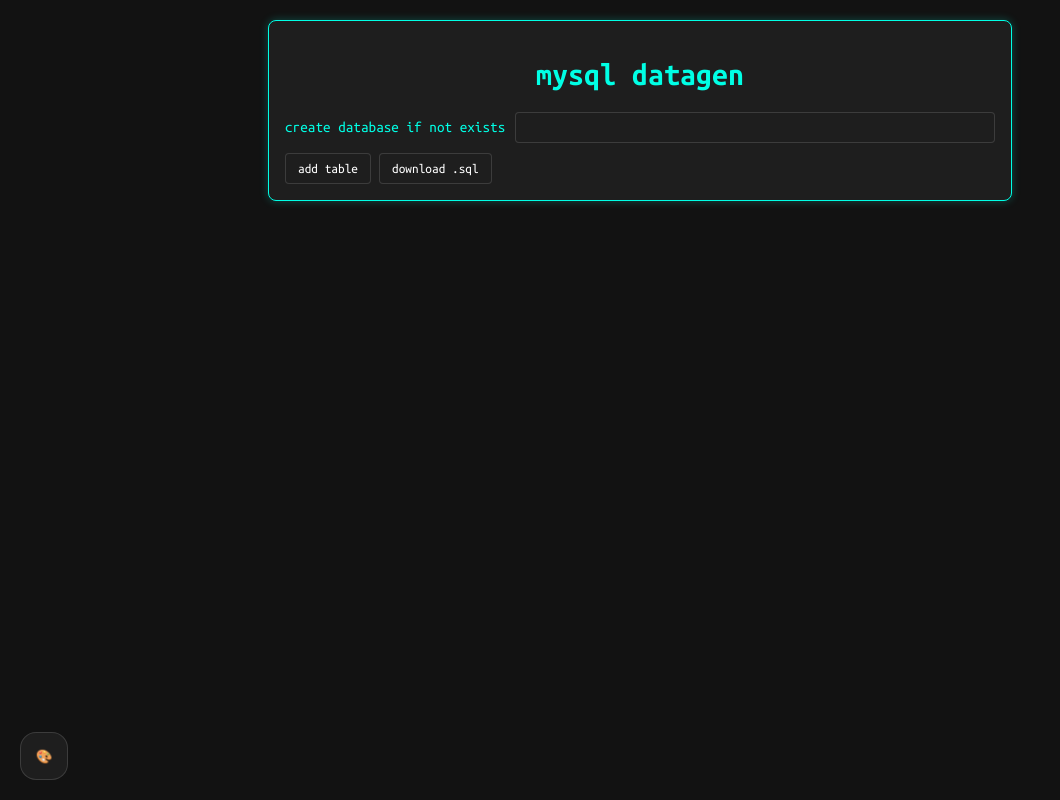
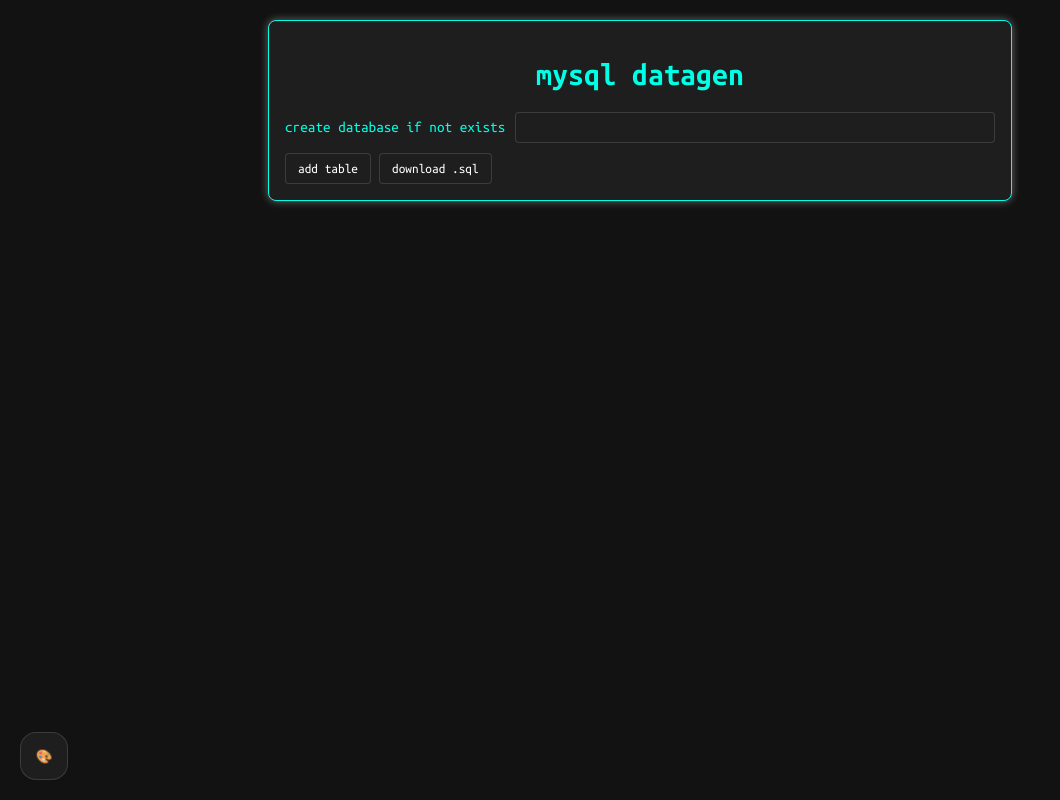
Before and after one commit to dellagaspera/mysqldatagen, a plain HTML site: page index.html in a window 1280 px wide. Shown: the whole page, without its empty margins (0-1060 px from the left). Drawn offline with Linux system fonts and the light colour scheme.

Commit message:
Update style.css

```diff
--- a/style.css
+++ b/style.css
@@ -9,7 +9,7 @@
 
   --container-bg: #1e1e1e;
   --container-border: var(--accent-color);
-  --container-shadow: #00ffe540;
+  --container-shadow: #ffffff60;
 
   --input-bg: #1e1e1e;
   --input-hover-border: var(--accent-color);
```
